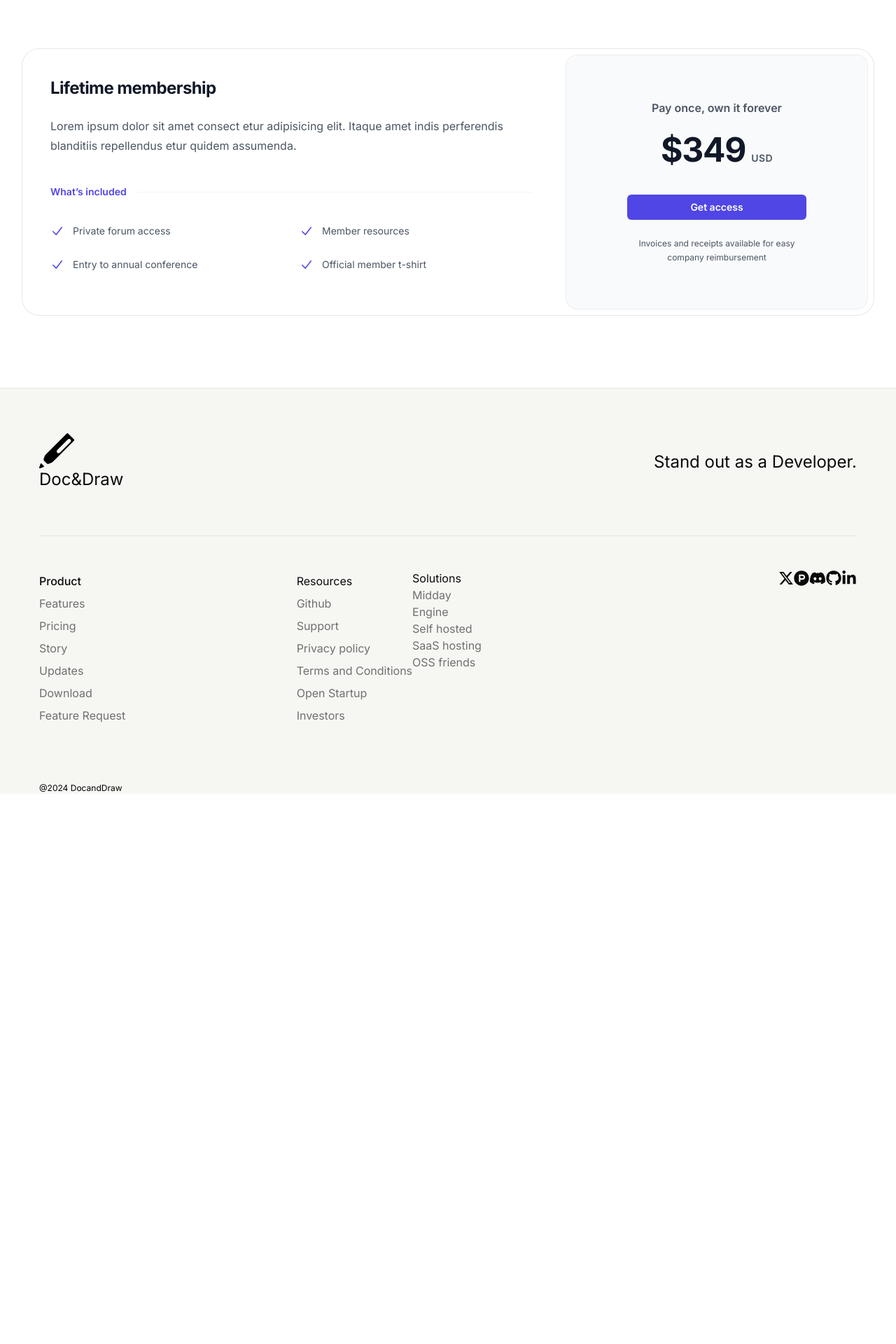
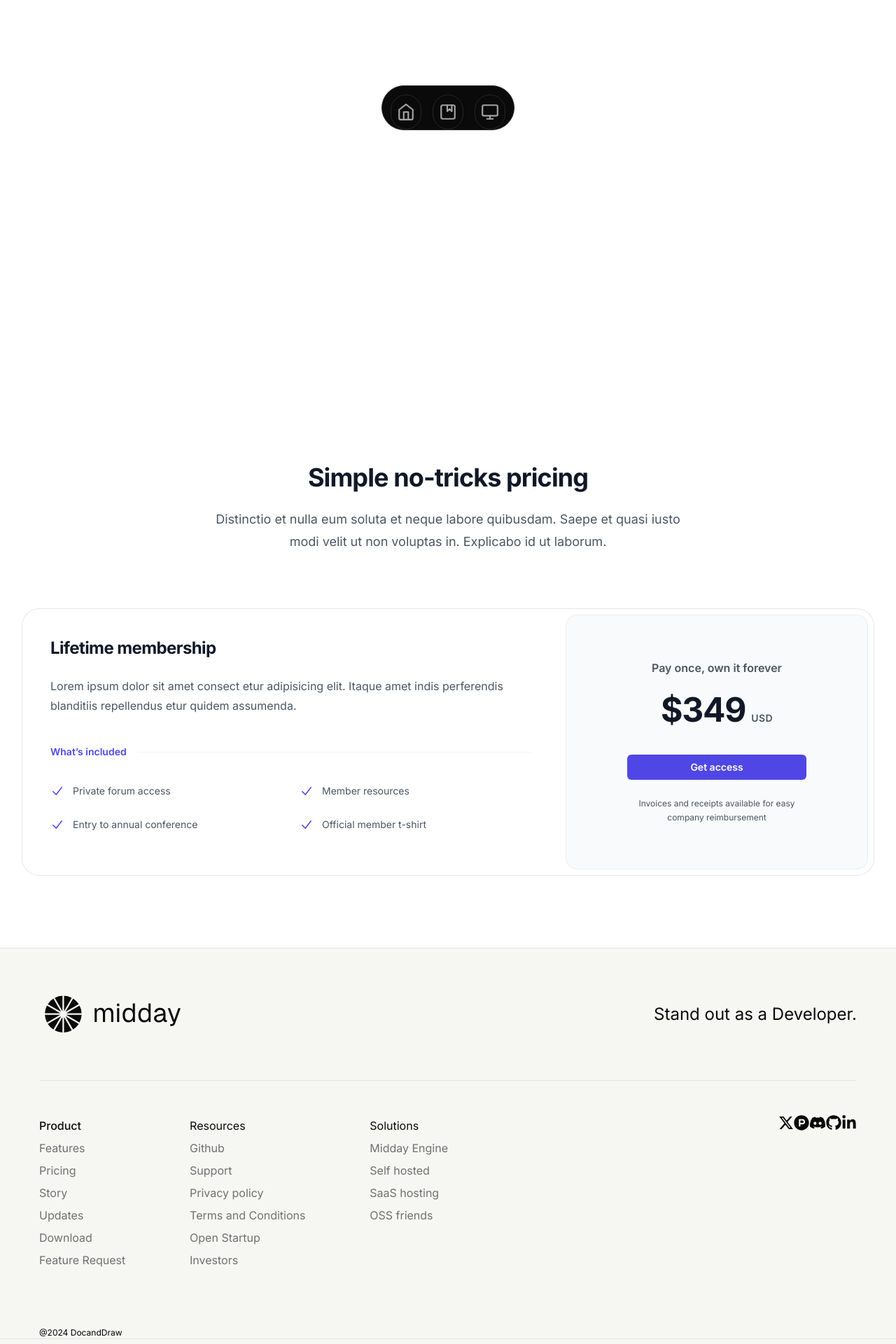
Before and after one commit to yashdev9274/DocumentAndDraw, a Next.js app: page / in a window 1280 px wide. Shown: the part 1640-3560 px from the top of the page at 70% size. Before the commit the page ends 2774 px from the top, so only its background shows below. Built offline with nearby package versions, Linux system fonts and the light colour scheme; no server answers.

Commit message:
feat: create dock component

```diff
--- a/app/layout.tsx
+++ b/app/layout.tsx
@@ -23,8 +23,9 @@ export default function RootLayout({
         'min-h-screen font-sans antialiased grainy',
         inter.className
       )}>
+        <Navbar />
         <ConvexClientProvider>
-          <Navbar />
+          {/* <Navbar /> */}
 
           {children}
         </ConvexClientProvider>
--- a/app/page.tsx
+++ b/app/page.tsx
@@ -19,6 +19,8 @@ import Link from 'next/link';
 
 import Image from "next/image";
 import { SocialLinks } from "@/component/home/social-links";
+import { DockMenu } from "@/component/home/dockMenu";
+import { Footer } from "@/component/home/footer";
 
 
 const words = `Oxygen gets you high. In a catastrophic emergency, we're taking giant, panicked breaths. Suddenly you become euphoric, docile. You accept your fate. It's all right here. Emergency water landing, six hundred miles an hour. Blank faces, calm as Hindu cows
@@ -164,101 +166,20 @@ export default function Home() {
         <div className="bottom-0 top-[50%] bg-gradient-to-t dark:from-background left-0 right-0 absolute z-10"></div>
       </div>
 
+      <section
+        className="
+        h-full w-full
+        relative flex items-center
+        justify-center flex-col"
+      >
+        <DockMenu />
+      </section>
 
 
 
-      {/* <section
-        className="flex justify-center items-center relative md:mt-[-70px]"
-      >
-
-        <div className="mx-auto max-w-7xl py-10 sm:px-6 sm:py-25 lg:px-8 h-36 ">
-          <div className="relative isolate overflow-hidden bg-gray-900 px-6 pt-16 shadow-2xl sm:rounded-3xl sm:px-16 md:pt-24 lg:flex lg:gap-x-20 lg:px-24 lg:pt-0">
-            <svg
-              viewBox="0 0 1024 1024"
-              className="absolute left-1/2 top-1/2 -z-10 h-[64rem] w-[64rem] -translate-y-1/2 [mask-image:radial-gradient(closest-side,white,transparent)] sm:left-full sm:-ml-80 lg:left-1/2 lg:ml-0 lg:-translate-x-1/2 lg:translate-y-0"
-              aria-hidden="true"
-            >
-              <circle cx={512} cy={512} r={512} fill="url(#759c1415-0410-454c-8f7c-9a820de03641)" fillOpacity="0.7" />
-              <defs>
-                <radialGradient id="759c1415-0410-454c-8f7c-9a820de03641">
-                  <stop stopColor="#7775D6" />
-                  <stop offset={1} stopColor="#E935C1" />
-                </radialGradient>
-              </defs>
-            </svg>
-            <div className="mx-auto max-w-md text-center lg:mx-0 lg:flex-auto lg:py-32 lg:text-left">
-              <h2 className="text-3xl font-bold tracking-tight text-white sm:text-4xl">
-                Boost your productivity.
-                <br />
-                Start using our app today.
-              </h2>
-              <p className="mt-6 text-lg leading-8 text-gray-300">
-                Ac euismod vel sit maecenas id pellentesque eu sed consectetur. Malesuada adipiscing sagittis vel nulla.
-              </p>
-              <div className="mt-10 flex items-center justify-center gap-x-6 lg:justify-start">
-                <Link className="rounded-md bg-white px-3.5 py-2.5 text-sm font-semibold text-gray-900 shadow-sm hover:bg-gray-100 focus-visible:outline focus-visible:outline-2 focus-visible:outline-offset-2 focus-visible:outline-white" href={'/dashboard'} target='blank'>
-                  Get started
-                </Link>
-                <a href="#" className="text-sm font-semibold leading-6 text-white">
-                  Learn more <span aria-hidden="true">→</span>
-                </a>
-              </div>
-            </div>
-            <div className="relative mt-16 h-80 lg:mt-8">
-              <Image
-                className="absolute left-0 top-0 w-[57rem] max-w-none rounded-md bg-white/5 ring-1 ring-white/10"
-                src={dashboard}
-                alt="App screenshot"
-                width={1824}
-                height={1080}
-              />
-            </div>
-          </div>
-        </div>
-
-      </section> */}
-
-      {/* <div className="flex justify-center items-center flex-col gap-4 md:!mt-20 mt-[-60px] py-10"> */}
-
-      {/* <TextGenerateEffect words={words} /> */}
-
-      {/* </div> */}
-      {/* Tailwind component ends here */}
-
-      {/* Container Scroll Animation starts here */}
-      {/* <section>
-        <div>
-
-          <div className="flex flex-col overflow-hidden">
-            <ContainerScroll
-              titleComponent={
-                <>
-                  <h1 className="text-4xl font-semibold text-black bg:white">
-                    Unleash the power of <br />
-                    <span className="text-4xl md:text-[6rem] font-bold mt-1 leading-none">
-                      Scroll Animations
-                    </span>
-                  </h1>
-                </>
-              }
-            >
-              <Image
-                src={dashboard}
-                alt="hero"
-                height={720}
-                width={1400}
-                className="mx-auto rounded-2xl object-cover h-full object-left-top"
-                draggable={false}
-              />
-            </ContainerScroll>
-          </div>
-        </div>
-
-      </section> */}
 
 
 
-      {/* Container Scroll Animation ends here */}
 
       {/* Pricing section starts here */}
       <section className="
@@ -325,6 +246,8 @@ export default function Home() {
 
 
       {/* Pricing section ends here */}
+
+      <Footer />
 
       <footer className="border-t-[1px] border-border px-4 md:px-6 pt-10 md:pt-16 bg-[#F6F6F3] dark:bg-[#0C0C0C]">
         <div className="container">
--- /dev/null
+++ b/component/home/dockMenu.tsx
@@ -0,0 +1,111 @@
+"use client";
+
+import { ElementRef, HTMLAttributes, useRef } from "react";
+
+import { cn } from "@/lib/utils";
+
+import { AlbumIcon, HomeIcon, MonitorIcon } from "lucide-react";
+
+import {
+    MotionValue,
+    motion,
+    useMotionValue,
+    useSpring,
+    useTransform,
+} from "framer-motion";
+
+type DockItem = {
+    id: string;
+    icon?: JSX.Element;
+};
+
+type DockContainerProps = {
+    side?: "top" | "bottom";
+    items: DockItem[];
+} & HTMLAttributes<HTMLDivElement>;
+
+function Dock({
+    side = "bottom",
+    className,
+    items,
+    ...props
+}: DockContainerProps) {
+    const mouseX = useMotionValue(Infinity);
+    const containerX = useMotionValue(0);
+
+    const containerRef = useRef<ElementRef<"div">>(null);
+
+    return (
+        <div
+            {...props}
+            className={cn(side === "top" ? "top-4" : "bottom-4", className)}
+        >
+            <motion.div
+                ref={containerRef}
+                className="h-16 items-end gap-4 rounded-full bg-neutral-950 border border-neutral-800 px-3 pb-2 flex shadow-inner shadow-neutral-300/5"
+                onMouseLeave={() => mouseX.set(Infinity)}
+                onMouseMove={(e) => {
+                    const rect = containerRef.current?.getBoundingClientRect();
+
+                    if (rect) {
+                        mouseX.set(e.clientX - rect.left);
+                        containerX.set(rect.x);
+                    }
+                }}
+            >
+                {items.map((item) => (
+                    <DockItem key={item.id} containerX={containerX} mouseX={mouseX}>
+                        {item.icon}
+                    </DockItem>
+                ))}
+            </motion.div>
+        </div>
+    );
+}
+
+interface DockItemProps extends HTMLAttributes<HTMLElement> {
+    mouseX: MotionValue<number>;
+    containerX: MotionValue<number>;
+}
+
+function DockItem({ children, containerX, mouseX }: DockItemProps) {
+    const itemRef = useRef<ElementRef<"div">>(null);
+
+    const distance = useTransform(mouseX, (val) => {
+        const bounds = itemRef.current?.getBoundingClientRect() ?? {
+            x: 0,
+            width: 0,
+            left: 0,
+        };
+
+        const XDiffToContainerX = bounds?.x - containerX.get();
+
+        return val - bounds?.width / 2 - XDiffToContainerX;
+    });
+
+    const widthSync = useTransform(distance, [-125, 0, 125], [44, 85, 44]);
+    const width = useSpring(widthSync);
+
+    return (
+        <motion.div
+            role="button"
+            ref={itemRef}
+            className="group p-2 flex aspect-square items-center justify-center overflow-hidden rounded-full transition active:-translate-y-10 bg-neutral-950 border-neutral-800 border shadow-inner shadow-neutral-300/20 active:duration-1000 active:ease-out text-neutral-400 hover:text-white duration-500"
+            style={{
+                width,
+            }}
+        >
+            {children}
+        </motion.div>
+    );
+}
+
+export function DockMenu() {
+    const items = [
+        { id: "first-id", icon: <HomeIcon size={32} /> },
+        { id: "second-id", icon: <AlbumIcon size={32} /> },
+        { id: "fourth-id", icon: <MonitorIcon size={32} /> },
+    ];
+
+    return <Dock items={items} />;
+}
--- a/component/home/footer.tsx
+++ b/component/home/footer.tsx
@@ -3,6 +3,7 @@
 import Link from "next/link";
 import { usePathname } from "next/navigation";
 import { SocialLinks } from "@/component/home/social-links";
+import { LogoLarge } from "./logo-large";
 // import { StatusWidget } from "./status-widget";
 
 export function Footer() {
@@ -17,12 +18,12 @@ export function Footer() {
             <div className="container">
                 <div className="flex justify-between items-center border-border border-b-[1px] pb-10 md:pb-16 mb-12">
                     <Link href="/" className="scale-50 -ml-[52px] md:ml-0 md:scale-100">
-                        {/* <LogoLarge /> */}
-                        <span className="sr-only">Midday</span>
+                        <LogoLarge />
+                        <span className="sr-only">Doc&Draw</span>
                     </Link>
 
                     <span className="font-normal md:text-2xl text-right">
-                        Run your business smarter.
+                        Stand out as a Developer.
                     </span>
                 </div>
 
@@ -56,7 +57,7 @@ export function Footer() {
                             <span>Resources</span>
                             <ul>
                                 <li className="text-[#707070] transition-colors hover:text-primary dark:text-[#878787]">
-                                    <Link href="https://git.new/midday">Github</Link>
+                                    <Link href="">Github</Link>
                                 </li>
                                 <li className="text-[#707070] transition-colors hover:text-primary dark:text-[#878787]">
                                     <Link href="/support">Support</Link>
@@ -83,7 +84,7 @@ export function Footer() {
                                     <Link href="/engine">Midday Engine</Link>
                                 </li>
                                 <li className="text-[#707070] transition-colors hover:text-primary dark:text-[#878787]">
-                                    <Link href="https://docs.midday.ai/self-hosted">
+                                    <Link href="">
                                         Self hosted
                                     </Link>
                                 </li>
@@ -112,13 +113,8 @@ export function Footer() {
                     </div>
                 </div>
 
-                <p className="text-xs text-[#B3B3B2] dark:text-[#3E3E3E] mb-12">
-                    Cal.com® is a registered trademark by Cal.com, Inc. All rights
-                    reserved. Apple.com® is a registered trademark by Apple.com, Inc. All
-                    rights reserved. Discord.com® is a registered trademark by
-                    Discord.com, Inc. All rights reserved. Github.com® is a registered
-                    trademark by Github.com, Inc. All rights reserved. Notion.com® is a
-                    registered trademark by Notion.com, Inc. All rights reserved.
+                <p className="text-xs text-[#000000] dark:text-[#3E3E3E] mb-50">
+                    @2024 DocandDraw
                 </p>
             </div>
         </footer>
```
